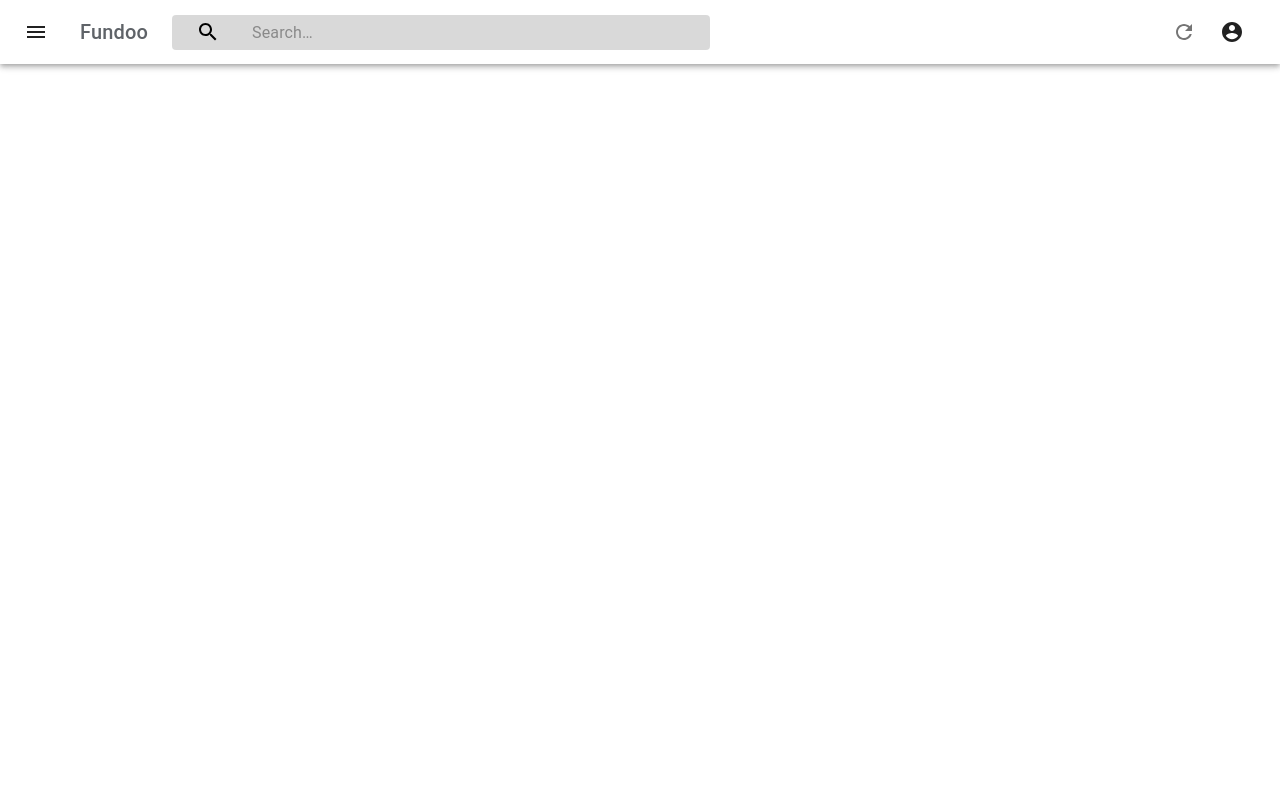
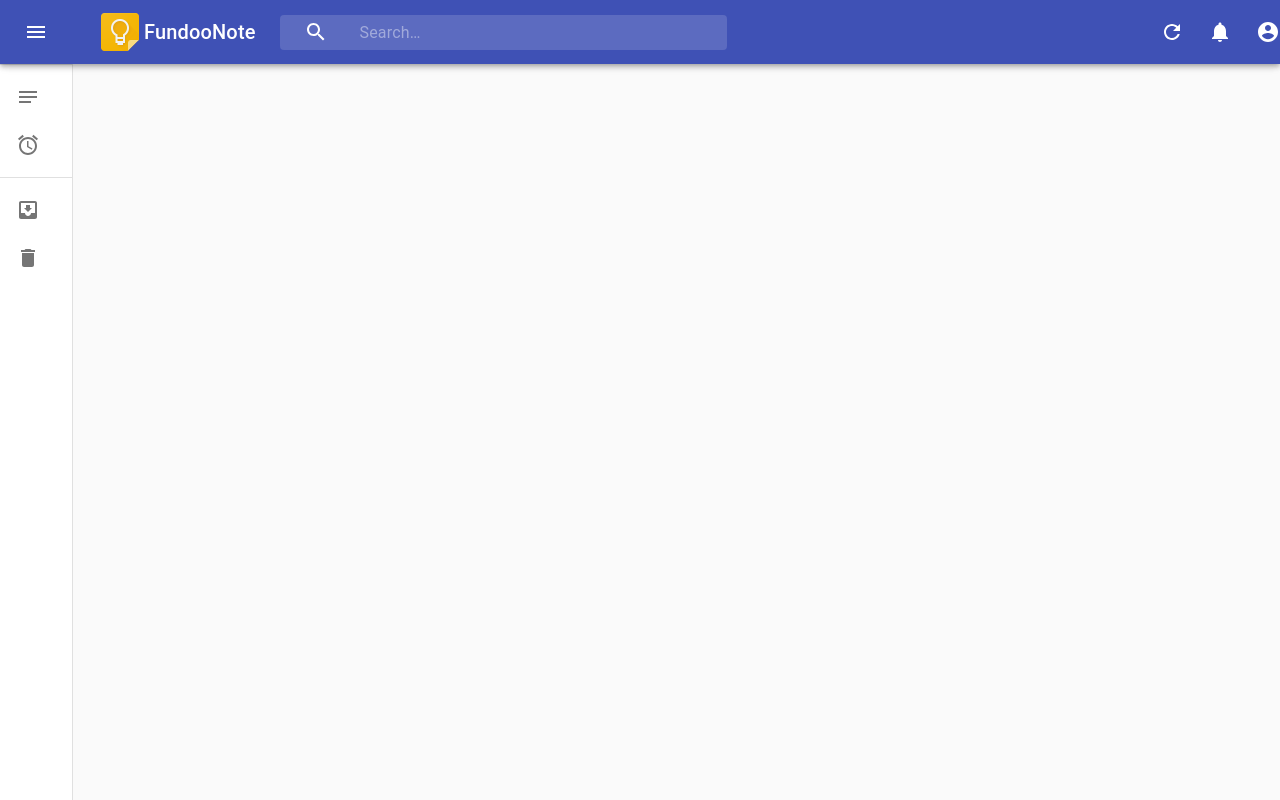
Before and after one commit to Priyankateke/FundooApp, a React (Create React App) app: page /dashboard in a window 1280 px wide. Built offline with nearby package versions, Linux system fonts and the light colour scheme.

Commit message:
ADDED: Use Drawer For Side Bar

```diff
--- a/package.json
+++ b/package.json
@@ -9,6 +9,7 @@
     "@testing-library/react": "^9.5.0",
     "@testing-library/user-event": "^7.2.1",
     "axios": "^0.19.2",
+    "classnames": "^2.2.6",
     "react": "^16.13.1",
     "react-dom": "^16.13.1",
     "react-material-ui-form-validator": "^2.0.10",
--- a/src/App.js
+++ b/src/App.js
@@ -8,7 +8,6 @@ import Registration from './components/registration.jsx'
 import ForgetPassword from './components/forgetPassword.jsx'
 import ResetPassword from './components/resetPassword'
 import Dashboard from './components/dashboard/dashboard.jsx'
-import DashboardContainer from './components/dashboard/dashboardContainer'
 
 function App() {
   return (
@@ -19,7 +18,6 @@ function App() {
       <Route path='/resetpassword' component={ResetPassword}></Route>
       <Route exact path='/registration' component={Registration}></Route>
       <Route exact path='/dashboard' component={Dashboard}></Route>
-      <Route exact path='/dashboardContainer' component={DashboardContainer}></Route>
     </Router>
   );
 }
--- a/src/components/dashboard/dashboard.jsx
+++ b/src/components/dashboard/dashboard.jsx
@@ -1,70 +1,90 @@
-import React, { Component } from 'react';
-
+import React from 'react'
 import PropTypes from 'prop-types';
-import AppBar from '@material-ui/core/AppBar';
+import classNames from 'classnames'
+import keep from '../../assets/keep_logo.png'
+import { fade} from '@material-ui/core/styles';
+import { withStyles, AppBar,Drawer, ListItemIcon,List,ListItem,ListItemText, CssBaseline} from '@material-ui/core'
 import Toolbar from '@material-ui/core/Toolbar';
 import IconButton from '@material-ui/core/IconButton';
+import MenuIcon from '@material-ui/icons/Menu';
+import SearchIcon from '@material-ui/icons/Search';
+import NotificationsIcon from '@material-ui/icons/Notifications';
+import AccountCircle from '@material-ui/icons/AccountCircle';
+import Refresh from '@material-ui/icons/Refresh'
 import Typography from '@material-ui/core/Typography';
 import InputBase from '@material-ui/core/InputBase';
-import Badge from '@material-ui/core/Badge';
 import MenuItem from '@material-ui/core/MenuItem';
 import Menu from '@material-ui/core/Menu';
-import { fade } from '@material-ui/core/styles/colorManipulator';
-import { withStyles } from '@material-ui/core/styles';
-import MenuIcon from '@material-ui/icons/Menu';
-import SearchIcon from '@material-ui/icons/Search';
-import AccountCircle from '@material-ui/icons/AccountCircle';
-import MailIcon from '@material-ui/icons/Mail';
-import NotificationsIcon from '@material-ui/icons/Notifications';
-import MoreIcon from '@material-ui/icons/MoreVert';
-import RefreshIcon from '@material-ui/icons/Refresh';
-import { Tooltip } from '@material-ui/core'
-import Refresh from '@material-ui/icons/Refresh'
+import ChevronLeftIcon from '@material-ui/icons/ChevronLeft';
+import ChevronRightIcon from '@material-ui/icons/ChevronRight';
+import Divider from '@material-ui/core/Divider';
+import Delete from '@material-ui/icons/Delete';
+import Alarm  from '@material-ui/icons/Alarm';
+import Notes from '@material-ui/icons/Notes';
+import InboxIcon from '@material-ui/icons/MoveToInbox';
+
+const drawerWidth = 240;
+
 const styles = theme => ({
   root: {
-    width: '100%',
+    display: 'flex',
   },
-  grow: {
-    flexGrow: 1,
+  appBar: {
+    zIndex: theme.zIndex.drawer + 1,
+    transition: theme.transitions.create(['width', 'margin'], {
+      easing: theme.transitions.easing.sharp,
+      duration: theme.transitions.duration.leavingScreen,
+    }),
+  },
+  appBarShift: {
+    marginLeft: drawerWidth,
+    width: `calc(100% - ${drawerWidth}px)`,
+    transition: theme.transitions.create(['width', 'margin'], {
+      easing: theme.transitions.easing.sharp,
+      duration: theme.transitions.duration.enteringScreen,
+    }),
   },
   menuButton: {
-    marginLeft: -12,
-    marginRight: 20,
+    marginLeft: 12,
+    marginRight: 36,
   },
-  title: {
+  hide: {
     display: 'none',
-    color: '#5f6368',
-    [theme.breakpoints.up('sm')]: {
-      display: 'block',
   },
+  toolbar: {
+    display: 'flex',
+    alignItems: 'center',
+    justifyContent: 'flex-end',
+    padding: '0 8px',
+    ...theme.mixins.toolbar,
   },
   search: {
     position: 'relative',
     borderRadius: theme.shape.borderRadius,
-    backgroundColor: fade(theme.palette.common.black, 0.15),
+    backgroundColor: fade(theme.palette.common.white, 0.15),
     '&:hover': {
-      backgroundColor: fade(theme.palette.common.black, 0.25),
+        backgroundColor: fade(theme.palette.common.white, 0.25),
     },
-
-    marginRight: theme.spacing(2),
+    marginRight: theme.spacing.unit * 2,
     marginLeft: 0,
     width: '100%',
     [theme.breakpoints.up('sm')]: {
-      marginLeft: theme.spacing(3),
+        marginLeft: theme.spacing.unit * 3,
         width: 'auto',
     },
     },
+    avatar: {
+        margin: 10,
+    },
     searchIcon: {
-    width: theme.spacing(9),
+        width: theme.spacing.unit * 9,
         height: '100%',
         position: 'absolute',
         pointerEvents: 'none',
         display: 'flex',
         alignItems: 'center',
         justifyContent: 'center',
-    color: "#000000"
     },
-
     content: {
         flexGrow: 1,
         padding: theme.spacing.unit * 3,
@@ -72,6 +92,13 @@ const styles = theme => ({
 
     grow: {
         flexGrow: 1,
+    },
+
+    title: {
+        display: 'none',
+        [theme.breakpoints.up('sm')]: {
+            display: 'block',
+        },
     },
 
     inputRoot: {
@@ -82,11 +109,11 @@ const styles = theme => ({
         paddingTop: theme.spacing.unit,
         paddingRight: theme.spacing.unit,
         paddingBottom: theme.spacing.unit,
-    paddingLeft: theme.spacing(10),
+        paddingLeft: theme.spacing.unit * 10,
         transition: theme.transitions.create('width'),
         width: '100%',
         [theme.breakpoints.up('md')]: {
-      width: '50ch',
+            width: '40ch',
         },
     },
     sectionDesktop: {
@@ -95,20 +122,13 @@ const styles = theme => ({
             display: 'flex',
         },
     },
-  sectionMobile: {
-    display: 'flex',
-    [theme.breakpoints.up('md')]: {
-      display: 'none',
-    },
-  },
-
     drawer: {
-    width: '200px',
+        width: drawerWidth,
         flexShrink: 0,
         whiteSpace: 'nowrap',
     },
     drawerOpen: {
-    width: '200px',
+        width: drawerWidth,
         transition: theme.transitions.create('width', {
         easing: theme.transitions.easing.sharp,
         duration: theme.transitions.duration.enteringScreen,
@@ -120,47 +140,50 @@ drawerClose: {
         duration: theme.transitions.duration.leavingScreen,
         }),
         overflowX: 'hidden',
-    width: theme.spacing.unit * 6 + 1,
+        width: theme.spacing.unit * 7 + 1,
         [theme.breakpoints.up('sm')]: {
-    width: theme.spacing.unit * 8 + 1,
+        width: theme.spacing.unit * 9 + 1,
         },
     },
-
 });
 
-class Dashboard extends React.Component {
-  state = {
+class Dashboard extends React.Component{
+    constructor(props){
+        super(props)
+        this.state = {
             anchorEl: null,
-    mobileMoreAnchorEl: null,
+            open:false,
+        };
+    }
+
+  handleDrawerOpen = () => {
+    this.setState({ open: true });
+  };
+
+  handleDrawerClose = () => {
+    this.setState({ open: false });
   };
 
   handleProfileMenuOpen = event => {
     this.setState({ anchorEl: event.currentTarget });
 };
 
+changeView = (event, viewType)=>{
+  event.preventDefault()
+  this.setState({typeOfNote:viewType})
+}
+
+logOut(event) {
+    event.preventDefault()
+}
 handleMenuClose = () => {
     this.setState({ anchorEl: null });
-    this.handleMobileMenuClose();
 };
 
-  handleMobileMenuOpen = event => {
-    this.setState({ mobileMoreAnchorEl: event.currentTarget });
-  };
-
-  handleMobileMenuClose = () => {
-    this.setState({ mobileMoreAnchorEl: null });
-  };
-
-  handleRefresh=()=>{
-    window.location.reload();
-}
-
-
   render() {
-    const { anchorEl, mobileMoreAnchorEl } = this.state;
-    const { classes } = this.props;
+    const { classes, theme } = this.props;
+    const { anchorEl } = this.state;
     const isMenuOpen = Boolean(anchorEl);
-    const isMobileMenuOpen = Boolean(mobileMoreAnchorEl);
 
     const renderMenu = (
         <Menu
@@ -170,96 +193,98 @@ class Dashboard extends React.Component {
             open={isMenuOpen}
             onClose={this.handleMenuClose}
         >
-        <MenuItem onClick={this.handleMenuClose}>Profile</MenuItem>
-        <MenuItem onClick={this.handleMenuClose}>My account</MenuItem>
+            <MenuItem onClick={this.logOut.bind(this)}>Logout</MenuItem>
         </Menu>
     );
-
-    const renderMobileMenu = (
-      <Menu
-        anchorEl={mobileMoreAnchorEl}
-        anchorOrigin={{ vertical: 'top', horizontal: 'right' }}
-        transformOrigin={{ vertical: 'top', horizontal: 'right' }}
-        open={isMobileMenuOpen}
-        onClose={this.handleMenuClose}
-      >
-        <MenuItem onClick={this.handleMobileMenuClose}>
-          <IconButton color="inherit">
-            <Badge badgeContent={4} color="secondary">
-              <MailIcon />
-            </Badge>
-          </IconButton>
-          <p>Messages</p>
-        </MenuItem>
-        <MenuItem onClick={this.handleMobileMenuClose}>
-          <IconButton color="inherit">
-            <Badge badgeContent={11} color="secondary">
-              <NotificationsIcon />
-            </Badge>
-          </IconButton>
-          <p>Notifications</p>
-        </MenuItem>
-        <MenuItem onClick={this.handleProfileMenuOpen}>
-          <IconButton color="inherit">
-            <AccountCircle />
-          </IconButton>
-          <p>Profile</p>
-        </MenuItem>
-      </Menu>
-    );
-
     return (
       <div className={classes.root}>
-        <AppBar position="absolute" color="transperant" >
-          <Toolbar>
-            <IconButton className={classes.menuButton} color="inherit" aria-label="Open drawer">
+        <CssBaseline />
+        <AppBar
+          position="fixed"
+          className={classNames(classes.appBar, {[classes.appBarShift]: this.state.open,})}>
+        <Toolbar disableGutters={!this.state.open}>
+            <IconButton
+              color="inherit"
+              aria-label="Open drawer"
+              onClick={this.handleDrawerOpen}
+              className={classNames(classes.menuButton, {
+                [classes.hide]: this.state.open,
+              })}
+            >
             <MenuIcon />
             </IconButton>
-            <Typography className={classes.title} variant="h6" color="inherit" noWrap>
-              Fundoo
+            <img className={classes.logo} src={keep} alt="Logo" />
+            <Typography variant="h6" color="inherit" noWrap>
+                FundooNote
             </Typography>
             <div className={classes.search}>
                 <div className={classes.searchIcon}>
                     <SearchIcon />
                     </div>
-              <InputBase
-                placeholder="Search…"
-                classes={{
-                  root: classes.inputRoot,
-                  input: classes.inputInput,
-                }}
-              />
+                        <InputBase placeholder="Search…" classes={{root: classes.inputRoot,input: classes.inputInput,}}/>
                     </div>
-            {/* <div>
-              <RefreshIcon />
-            </div> */}
-
                     <div className={classes.grow} />
                         <div className={classes.sectionDesktop}>
-              <Tooltip title="Refresh" className={classes.tools}>
-                <IconButton onClick={this.handleRefresh} className={classes.large, classes.multilineColor}>
-                  <Refresh />
+                            <IconButton color="inherit">
+                                <Refresh/>
                             </IconButton>
-              </Tooltip>
-
+                            <IconButton color="inherit">
+                                <NotificationsIcon/>
+                            </IconButton>
                            <IconButton
+                                edge="end"
+                                aria-label="account user"
                                 aria-owns={isMenuOpen ? 'material-appbar' : undefined}
-                aria-haspopup="true"
                                 onClick={this.handleProfileMenuOpen}
-                color="inherit"
-              >
+                                color="inherit">
                                 <AccountCircle />
-              </IconButton>
-            </div>
-            <div className={classes.sectionMobile}>
-              <IconButton aria-haspopup="true" onClick={this.handleMobileMenuOpen} color="inherit">
-                <MoreIcon />
                             </IconButton>
                         </div>
             </Toolbar>
         </AppBar>
         {renderMenu}
-        {renderMobileMenu}
+        <Drawer
+          variant="permanent"
+          className={classNames(classes.drawer, {
+            [classes.drawerOpen]: this.state.open,
+            [classes.drawerClose]: !this.state.open,
+          })}
+          classes={{
+            paper: classNames({
+              [classes.drawerOpen]: this.state.open,
+              [classes.drawerClose]: !this.state.open,
+            }),
+          }}
+          open={this.state.open}>
+          <div className={classes.toolbar}>
+            <IconButton onClick={this.handleDrawerClose}>
+              {theme.direction === 'rtl' ? <ChevronRightIcon /> : <ChevronLeftIcon />}
+            </IconButton>
+          </div>
+          <Divider />
+          <List>
+          <ListItem button key='Notes' onClick={(event)=>{this.changeView(event, 'Keep')}}>
+            <ListItemIcon><Notes/></ListItemIcon>
+            <ListItemText>Notes</ListItemText>
+            </ListItem>
+            <ListItem button key='Reminder'>
+            <ListItemIcon><Alarm/></ListItemIcon>
+            <ListItemText>Reminder</ListItemText>
+            </ListItem>
+          </List>
+          <Divider />
+          <List>
+
+        <ListItem button key='Archive' onClick={(event)=>{this.changeView(event, 'Archive')}}>
+            <ListItemIcon><InboxIcon/></ListItemIcon>
+            <ListItemText>Archive</ListItemText>
+            </ListItem>
+        <ListItem button key='Delete' onClick={(event)=>{this.changeView(event, 'Trash')}}>
+            <ListItemIcon><Delete/></ListItemIcon>
+            <ListItemText>Trash</ListItemText>
+            </ListItem>
+          </List>
+        </Drawer>
       </div>
     );
   }
@@ -267,6 +292,8 @@ class Dashboard extends React.Component {
 
 Dashboard.propTypes = {
   classes: PropTypes.object.isRequired,
+  theme: PropTypes.object.isRequired,
 };
 
-export default withStyles(styles)(Dashboard);
+
+export default ((withStyles(styles, { withTheme: true })(Dashboard)))
--- a/src/components/dashboard/dashboardContainer.jsx
+++ /dev/null
@@ -1,181 +0,0 @@
-import React, { Component } from 'react'
-
-import PropTypes from 'prop-types';
-import AppBar from '@material-ui/core/AppBar';
-import Toolbar from '@material-ui/core/Toolbar';
-import IconButton from '@material-ui/core/IconButton';
-import Typography from '@material-ui/core/Typography';
-import InputBase from '@material-ui/core/InputBase';
-import Badge from '@material-ui/core/Badge';
-import MenuItem from '@material-ui/core/MenuItem';
-import Menu from '@material-ui/core/Menu';
-import { fade } from '@material-ui/core/styles/colorManipulator';
-import { withStyles } from '@material-ui/core/styles';
-import MenuIcon from '@material-ui/icons/Menu';
-import SearchIcon from '@material-ui/icons/Search';
-import AccountCircle from '@material-ui/icons/AccountCircle';
-import MailIcon from '@material-ui/icons/Mail';
-import NotificationsIcon from '@material-ui/icons/Notifications';
-import MoreIcon from '@material-ui/icons/MoreVert';
-
-const styles = theme => ({
-    root: {
-        width: '100%',
-    },
-    grow: {
-        flexGrow: 1,
-    },
-    menuButton: {
-        marginLeft: -12,
-        marginRight: 20,
-    },
-    title: {
-        display: 'none',
-        color: '#5f6368',
-        [theme.breakpoints.up('sm')]: {
-            display: 'block',
-        },
-    },
-    search: {
-        position: 'relative',
-        borderRadius: theme.shape.borderRadius,
-        backgroundColor: fade(theme.palette.common.white, 0.15),
-        '&:hover': {
-            backgroundColor: fade(theme.palette.common.white, 0.25),
-        },
-
-        marginRight: theme.spacing(2),
-        marginLeft: 0,
-        width: '100%',
-        [theme.breakpoints.up('sm')]: {
-            marginLeft: theme.spacing(3),
-            width: 'auto',
-        },
-    },
-    searchIcon: {
-        width: theme.spacing(9),
-        height: '100%',
-        position: 'absolute',
-        pointerEvents: 'none',
-        display: 'flex',
-        alignItems: 'center',
-        justifyContent: 'center',
-    },
-    inputRoot: {
-        color: 'inherit',
-        width: '100%',
-    },
-    inputInput: {
-        paddingTop: theme.spacing.unit,
-        paddingRight: theme.spacing.unit,
-        paddingBottom: theme.spacing.unit,
-        paddingLeft: theme.spacing(10),
-        transition: theme.transitions.create('width'),
-        width: '100%',
-        [theme.breakpoints.up('md')]: {
-            width: 200,
-        },
-    },
-    sectionDesktop: {
-        display: 'none',
-        [theme.breakpoints.up('md')]: {
-            display: 'flex',
-        },
-    },
-    sectionMobile: {
-        display: 'flex',
-        [theme.breakpoints.up('md')]: {
-            display: 'none',
-        },
-    },
-});
-
-class DashboardContainer extends React.Component {
-    render() {
-        const { anchorEl, mobileMoreAnchorEl } = this.state;
-        const { classes } = this.props;
-        const isMenuOpen = Boolean(anchorEl);
-        const isMobileMenuOpen = Boolean(mobileMoreAnchorEl);
-
-        const renderMenu = (
-          <Menu
-            anchorEl={anchorEl}
-            anchorOrigin={{ vertical: 'top', horizontal: 'right' }}
-            transformOrigin={{ vertical: 'top', horizontal: 'right' }}
-            open={isMenuOpen}
-            onClose={this.handleMenuClose}
-          >
-            <MenuItem onClick={this.handleMenuClose}>Profile</MenuItem>
-            <MenuItem onClick={this.handleMenuClose}>My account</MenuItem>
-          </Menu>
-        );
-
-        const renderMobileMenu = (
-          <Menu
-            anchorEl={mobileMoreAnchorEl}
-            anchorOrigin={{ vertical: 'top', horizontal: 'right' }}
-            transformOrigin={{ vertical: 'top', horizontal: 'right' }}
-            open={isMobileMenuOpen}
-            onClose={this.handleMenuClose}
-          >
-            <MenuItem onClick={this.handleMobileMenuClose}>
-              <IconButton color="inherit">
-                <Badge badgeContent={4} color="secondary">
-                  <MailIcon />
-                </Badge>
-              </IconButton>
-              <p>Messages</p>
-            </MenuItem>
-            <MenuItem onClick={this.handleMobileMenuClose}>
-              <IconButton color="inherit">
-                <Badge badgeContent={11} color="secondary">
-                  <NotificationsIcon />
-                </Badge>
-              </IconButton>
-              <p>Notifications</p>
-            </MenuItem>
-            <MenuItem onClick={this.handleProfileMenuOpen}>
-              <IconButton color="inherit">
-                <AccountCircle />
-              </IconButton>
-              <p>Profile</p>
-            </MenuItem>
-          </Menu>
-        );
-
-
-        return (
-            <div>
-                <AppBar position="absolute" className="appbar" style={{ background: '#ffffff' }}>
-                    <Toolbar variant="dense" style={{ height: '56px', }}>
-                        <IconButton edge="start" color="inherit" aria-label="menu" style={{ color: '#000000', color: '#5f6368' }}>
-                            <MenuIcon />
-                        </IconButton>
-
-                        <Typography variant="h6" color="inherit" style={{ color: '#000000', color: '#5f6368', opacity: 1 }}>
-                            Fundoo
-                        </Typography>\
-                        <div className={classes.search}>
-                            <div className={classes.searchIcon}>
-                                <SearchIcon />
-                            </div>
-                            <InputBase
-                                placeholder="Search…"
-                                classes={{
-                                    root: classes.inputRoot,
-                                    input: classes.inputInput,
-                                }}
-                            />
-                        </div>
-                    </Toolbar>
-                </AppBar>
-            </div>
-        );
-    }
-}
-
-DashboardContainer.propTypes = {
-    classes: PropTypes.object.isRequired,
-};
-
-export default withStyles(styles)(DashboardContainer);
--- a/src/components/login.jsx
+++ b/src/components/login.jsx
@@ -87,7 +87,7 @@ export default class Login extends Component {
             .catch((err) => {
                 console.log(err);
             });
-            this.props.history.push("/dashboardContainer");
+            this.props.history.push("/dashboard");
 
         alert("sign in")
     }
--- a/src/components/registration.jsx
+++ b/src/components/registration.jsx
@@ -3,7 +3,6 @@ import '../App.css'
 import '../styles/registration.css'
 import Card from '@material-ui/core/Card';
 import Button from '@material-ui/core/Button';
-import Typography from '@material-ui/core/Typography';
 import TextField from '@material-ui/core/TextField';
 import Visibility from '@material-ui/icons/Visibility';
 import IconButton from "@material-ui/core/IconButton";
@@ -12,7 +11,6 @@ import VisibilityOff from "@material-ui/icons/VisibilityOff";
 import Radio from "@material-ui/core/Radio";
 import RadioGroup from "@material-ui/core/RadioGroup";
 import FormControlLabel from "@material-ui/core/FormControlLabel";
-import FormControl from "@material-ui/core/FormControl";
 import fundooLogo from '../assets/logo.svg'
 import { Snackbar } from "@material-ui/core";
 
```
Also changed, not shown: src/assets/keep_logo.png (renamed from src/assets/keep_48dp.png), 1 other file (tests, documents, lock files or other folders). Lines whose indentation alone changed are shown as unchanged.
